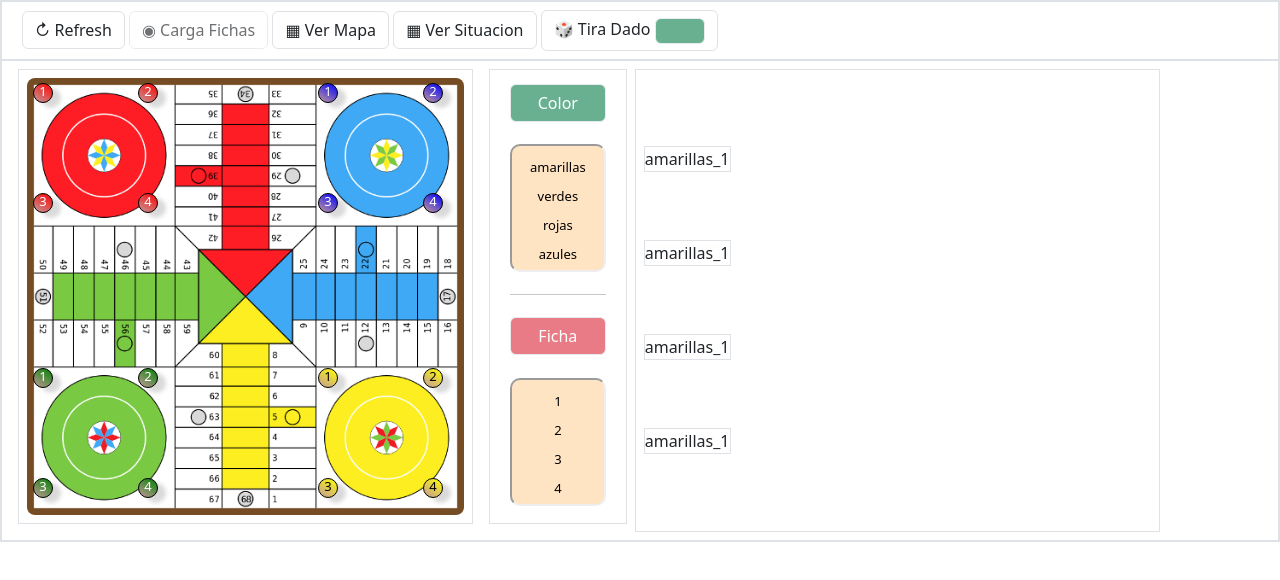
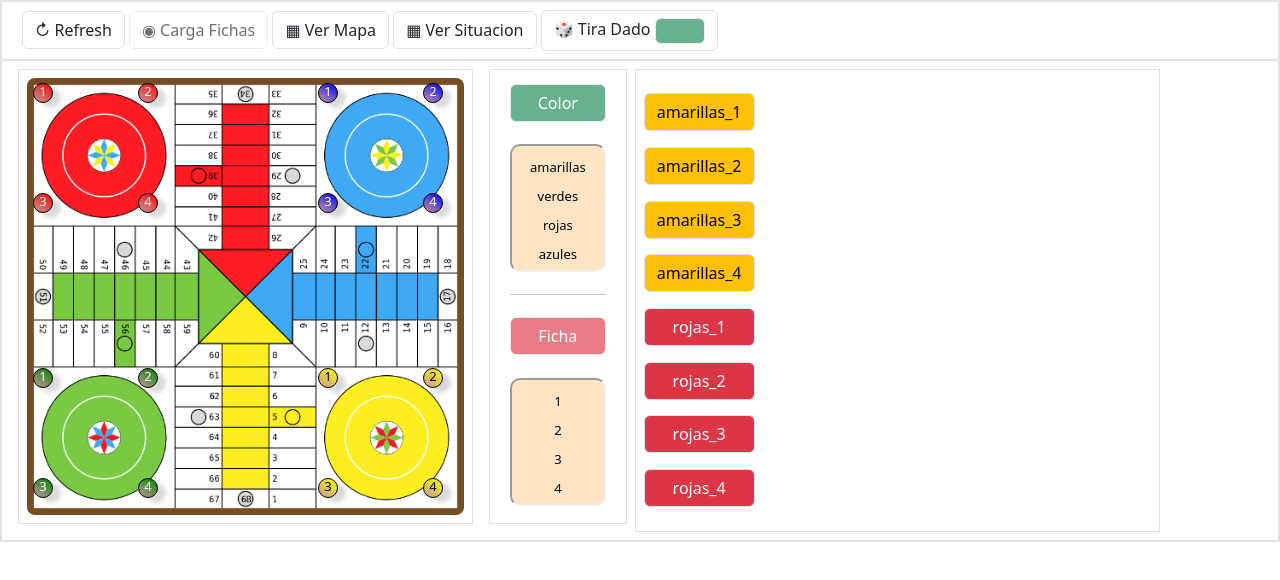
Before and after one commit to jbravof-gh/Parchis, a plain HTML site: page index.html in a window 1280 px wide. Both pictures are taken after a click on the button "▦ Ver Situacion". Drawn offline with nearby package versions, Linux system fonts and the light colour scheme.

Commit message:
update situacion

```diff
--- a/index.html
+++ b/index.html
@@ -69,10 +69,15 @@
 
 <div style="display: none;" id="panel_fichas"></div>
 <div  style="display: none;" id="panel_situacion">
-    <div class="border">amarillas_1</div>
-    <div class="border">amarillas_1</div>
-    <div class="border">amarillas_1</div>
-    <div class="border">amarillas_1</div>
+    <div id="amarillas_1_sit" class="btn btn-warning border">amarillas_1</div>
+    <div id="amarillas_2_sit"  class="btn  btn-warning border">amarillas_2</div>
+    <div  id="amarillas_3_sit"   class="btn btn-warning  border">amarillas_3</div>
+    <div  id="amarillas_4_sit"   class="btn  btn-warning border">amarillas_4</div>
+
+    <div id="rojas_1_sit" class="btn  btn-danger border">rojas_1</div>
+    <div id="rojas_2_sit"  class="btn btn-danger  border">rojas_2</div>
+    <div  id="rojas_3_sit"   class="btn  btn-danger border">rojas_3</div>
+    <div  id="rojas_4_sit"   class="btn  btn-danger border">rojas_4</div>
 </div>
 
 
--- a/scripts/fichas.js
+++ b/scripts/fichas.js
@@ -89,7 +89,7 @@ function crea_mapa() {
 
         panel_mapa += "</div>"
 
-        panel_mapa += "<button class='btn btn-primary btn-sm border' onclick='mueve_ficha(" + (mapa_casillas[i].valorx) + "," + (mapa_casillas[i].valory) + ")'>Mueve</button>"
+        panel_mapa += "<button id='" + i +" ' class='btn btn-primary btn-sm border' onclick='mueve_ficha(" + (i+1) + "," + (mapa_casillas[i].valorx) + "," + (mapa_casillas[i].valory) + ")'>Mueve</button>"
         panel_mapa += "</div>"
 
     }
@@ -101,7 +101,7 @@ function crea_mapa() {
 
 
 }
-function mueve_ficha(val2, val3) {
+function mueve_ficha(val1 ,val2, val3) {
 
     try {
 
@@ -117,6 +117,8 @@ function mueve_ficha(val2, val3) {
         var valor_y = val3 + "px"
         var valor_style = "margin-left:" + valor_x + ";" + "margin-top:" + valor_y
         document.getElementById(valor_id).style = valor_style
+        var id_sit= valor_id + "_sit"
+        document.getElementById(id_sit).innerHTML = ficha_seleccionada + ": " + "<div class='btn btn-secondary disabled border'>" + val1 + "</div>"
 
     } catch (error) {
         alert(error + "\n Seleccione color y ficha")
```
